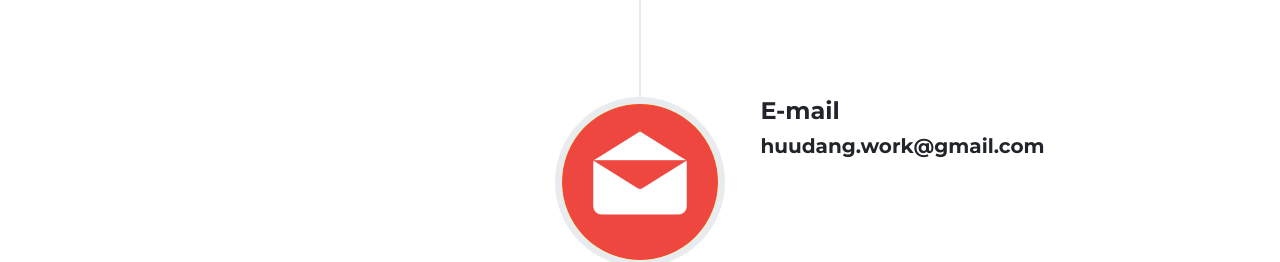
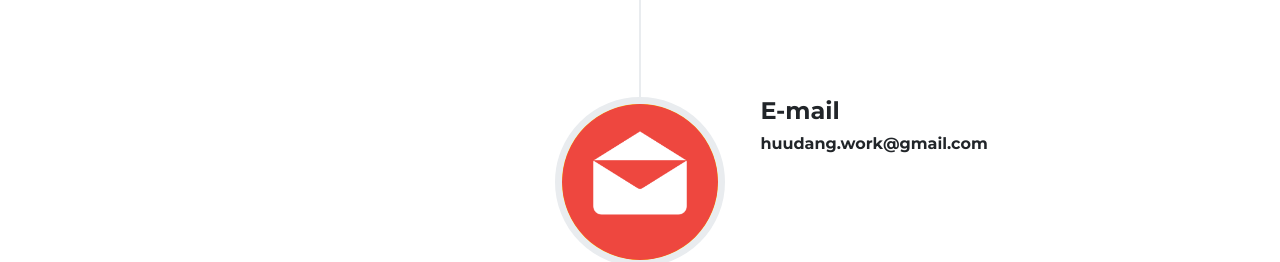
Before and after one commit to danghuu6/dn-creator, a plain HTML site: page index.html in a window 1280 px wide. Shown: the part 2131-2393 px from the top of the page. Drawn offline with nearby package versions, Linux system fonts and the light colour scheme.

Commit message:
update fontsize email contact 10-16-2022

```diff
--- a/index.html
+++ b/index.html
@@ -147,7 +147,7 @@
                         <div class="timeline-panel">
                             <div class="timeline-heading">
                                 <h4>E-mail</h4>
-                                <h5 class="subheading">huudang.work@gmail.com</h5>
+                                <h6 class="subheading">huudang.work@gmail.com</h6>
                             </div>
 
                         </div>
```
